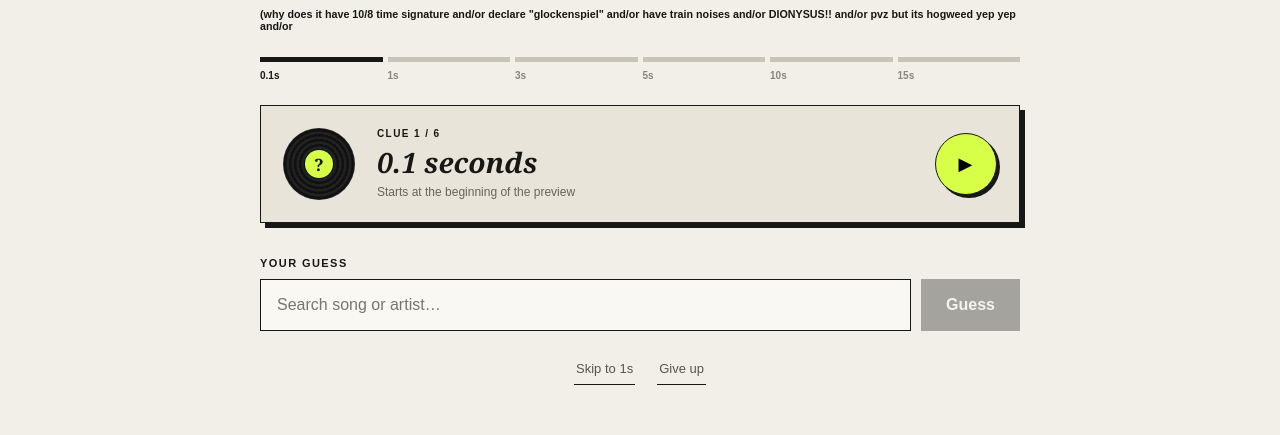
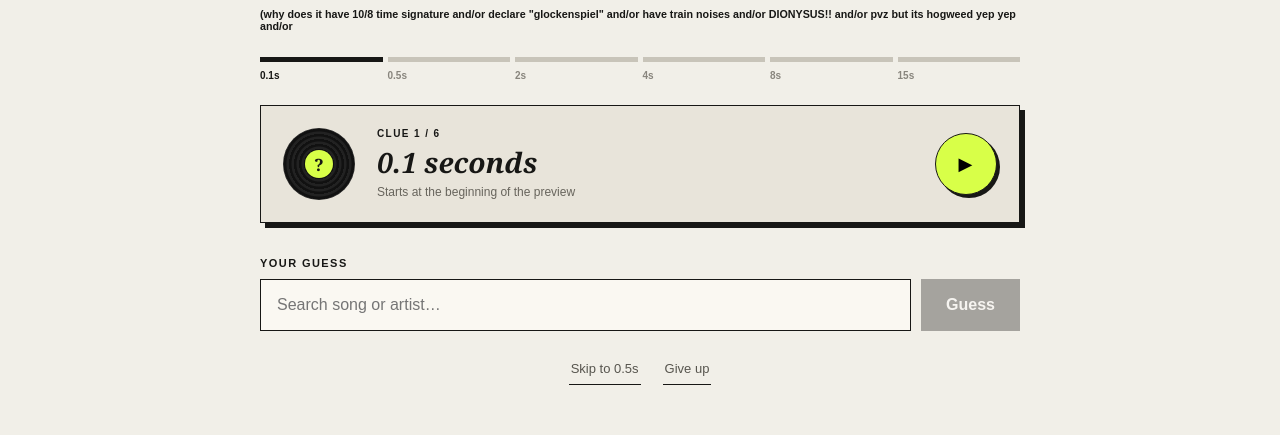
Before and after one commit to katie-sp/progless, a React (Vite) app: page / in a window 1280 px wide. Shown: the part 311-746 px from the top of the page. Built offline with nearby package versions, Linux system fonts and the light colour scheme.

Commit message:
clip lengths match songless

```diff
--- a/app/page.tsx
+++ b/app/page.tsx
@@ -3,7 +3,7 @@
 import { FormEvent, useEffect, useMemo, useRef, useState } from "react";
 
 type Song = { id:number; title:string; artist:string; album:string; preview:string; artwork:string; progarchives:string };
-const STAGES = [0.1, 1, 3, 5, 10, 15];
+const STAGES = [0.1, 0.5, 2, 4, 8, 15];
 const normalize = (value:string) => value.toLocaleLowerCase().replace(/[^a-z0-9]+/g, " ").trim();
 const label = (song:Song) => `${song.title} — ${song.artist}`;
 
```
